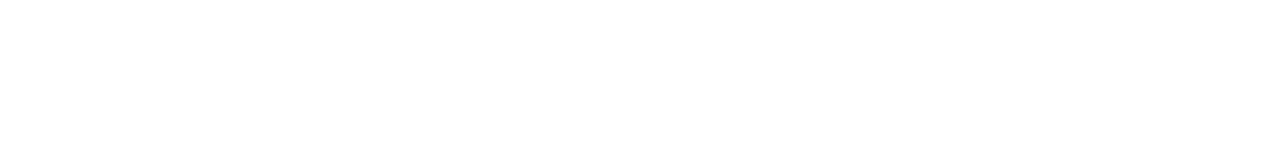
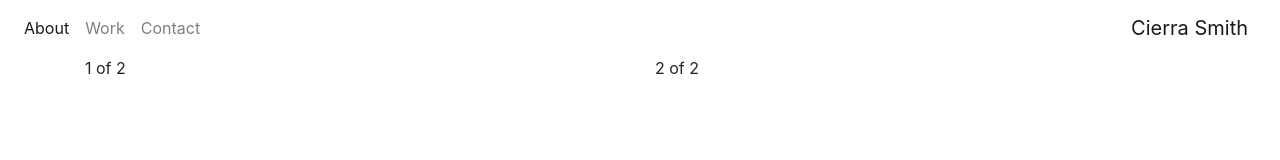
Before and after one commit to serenadinh/project10-cierrasmith, a plain HTML site: page index.html in a window 1280 px wide. Drawn offline with Linux system fonts and the light colour scheme; a web font is replaced by a local one.

Commit message:
second commit

```diff
--- a/index.html
+++ b/index.html
@@ -8,7 +8,7 @@
     <!-- Meta Viewport tag -->
     <meta name="viewport" content="width=device-width, initial-scale=1.0">
     <!-- Page title -->
-    <title></title>
+    <title>Project 10 | Cierra Smith</title>
     <!-- Author -->
     <meta name="author" content="Serena Dinh">
     <!-- Favorite Icon -->
@@ -16,11 +16,51 @@
     <!-- Font Awesome -->
     <link rel="stylesheet" href="css/bootstrap.min.css">
     <!-- Google Font -->
-
+   <link href="https://fonts.googleapis.com/css?family=Mrs+Saint+Delafield" rel="stylesheet">
     <!-- Main Style sheet -->
     <link rel="stylesheet" href="css/main.css">
 	</head>
     <body>
+
+    <!--Hero Page-->
+        <nav class="navbar navbar-expand-lg navbar-light">
+
+          <div class="collapse navbar-collapse" id="navbarTogglerDemo02">
+            <ul class="navbar-nav mr-auto mt-2 mt-lg-0">
+              <li class="nav-item active">
+                <a class="nav-link" href="#about">About<span class="sr-only">(current)</span></a>
+              </li>
+              <li class="nav-item">
+                <a class="nav-link" href="#work">Work</a>
+              </li>
+              <li class="nav-item">
+                <a class="nav-link" href="#contact">Contact</a>
+              </li>
+            </ul>
+          </div>
+
+          <a class="navbar-brand" href="#home">Cierra Smith</a>
+          <button class="navbar-toggler" type="button" data-toggle="collapse" data-target="#navbarTogglerDemo02" aria-controls="navbarTogglerDemo02" aria-expanded="false" aria-label="Toggle navigation">
+            <span class="navbar-toggler-icon"></span>
+          </button>
+        </nav>
+
+        <div class="hero-page">
+            <div class="container">
+                <div class="row">
+                    <div class="col">
+                        1 of 2
+                    </div>
+                    <div class="col">
+                        2 of 2
+                    </div>
+                </div>
+            </div>
+        </div>
+    <!--About-->
+    <!--Work-->
+    <!--Contact-->
+    <!--Footer-->
 
 
     <!-- jQuery link -->
```
